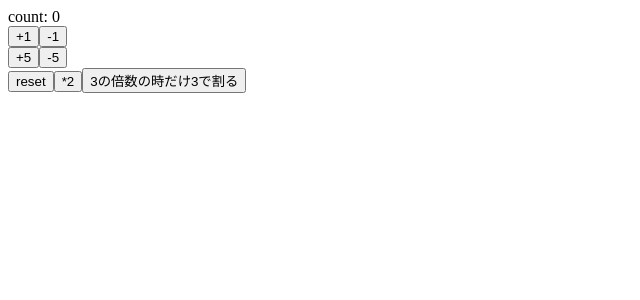
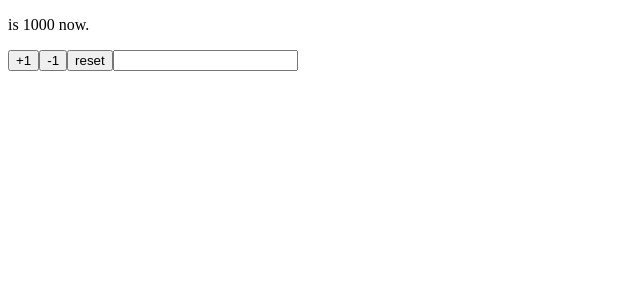
Before and after one commit to oneoneniaoniao/react-hooks-102, a React (Create React App) app: page / in a window 1280 px wide. Shown: the top 300 px of the page, without its empty margins (0-640 px from the left). Built offline with nearby package versions, Linux system fonts and the light colour scheme.

Commit message:
implement component using multiple states

```diff
--- a/src/App.js
+++ b/src/App.js
@@ -1,25 +1,28 @@
 import React, { useState } from "react";
 
-const App = () => {
-  const [count, setCount] = useState(0);
-  const divideWhen3xX = ()=>setCount(
-    pCount => pCount % 3 === 0? pCount/3: pCount
-  );
+const App = (props) => {
+  const [name, setName] = useState(props.name);
+  const [price, setPrice] = useState(props.price);
+  const reset = () => {
+    setPrice(props.price);
+    setName(props.name);
+  };
 
   return (
     <>
-      <div>count: {count}</div>
-      <button onClick={() => setCount(count + 1)}>+1</button>
-      <button onClick={() => setCount(count - 1)}>-1</button>
-      <br></br>
-      <button onClick={() => setCount((pCount) => pCount + 5)}>+5</button>
-      <button onClick={() => setCount((pCount) => pCount - 5)}>-5</button>
-      <br></br>
-      <button onClick={() => setCount(0)}>reset</button>
-      <button onClick={() => setCount(count * 2)}>*2</button>
-      <button onClick={divideWhen3xX}>3の倍数の時だけ3で割る</button>
+      <p>
+        {name} is {price} now.
+      </p>
+      <button onClick={() => setPrice(price + 1)}>+1</button>
+      <button onClick={() => setPrice(price - 1)}>-1</button>
+      <button onClick={reset}>reset</button>
+      <input value={name} onChange={(e) => setName(e.target.value)} />
     </>
   );
 };
 
+App.defaultProps = {
+  name: "",
+  price: 1000,
+};
 export default App;
```
